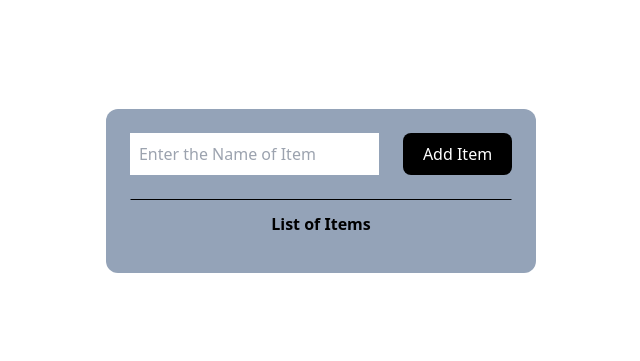
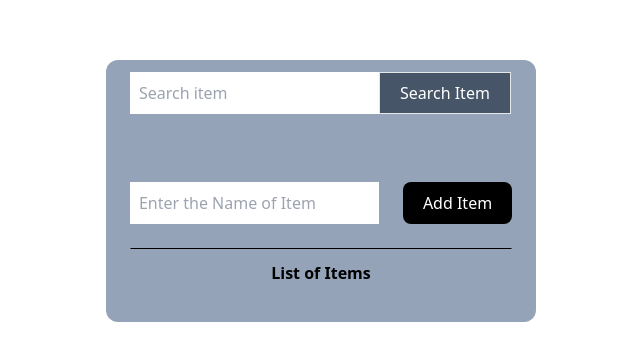
Before and after one commit to MMathew4788/ToDoList, a React (Create React App) app: page / in a window 1280 px wide. Shown: the part 209-570 px from the top of the page, without its empty margins (319-959 px from the left). Built offline with nearby package versions, Linux system fonts and the light colour scheme.

Commit message:
Updated Search Bar

```diff
--- /dev/null
+++ b/src/Component/SearchBar.js
@@ -0,0 +1,39 @@
+import React from "react";
+import { useState } from "react";
+
+
+function SearchBar (props){
+
+    const [value, setValue] =useState('')
+    const addHandler=(e)=>{
+        setValue(e.target.value);
+    }
+    const onSearch=(searchItem)=>{
+        setValue(searchItem);
+    }
+
+    return (
+        <div>
+            <div className="serach-Container ">
+                <input className="ml-3 p-2 border border-transparent"
+                    type="text"
+                    value={value}
+                    onChange={addHandler}
+                    placeholder="Search item"/>
+                <button className="button-search"
+                onClick={()=>onSearch(value)}
+                >Search Item</button>
+            </div>
+           { <div className="ml-3 mr-4 p-2 cursor-pointer">
+                {props.searchList.filter(Item => {
+                    const searchItem = value.toLowerCase();
+                    const Name = Item.name.toLowerCase();
+                    return searchItem && Name.startsWith(searchItem) && Name !== searchItem;
+                })
+                .map((Item)=>{return <p onClick={()=>onSearch(Item.name)} key={Item.id}>{Item.name}</p>})}
+            </div>}
+
+        </div>
+    );
+}
+ export default SearchBar;
--- a/src/Component/ToDoList.js
+++ b/src/Component/ToDoList.js
@@ -1,6 +1,7 @@
 import React from "react";
 import { useState } from "react";
 import DelIcon from "./image/delete-icon.svg"
+import SearchBar from "./SearchBar";
 
 function ToDoList() {
 
@@ -61,6 +62,7 @@ function ToDoList() {
 
   return (
      <div className="card-container">
+          <SearchBar searchList={uniqueList}/>
           <div className="input-container">
           <input type="text" value={name} placeholder={"Enter the Name of Item"}
             onChange={handleChange}
--- a/src/index.css
+++ b/src/index.css
@@ -4,7 +4,9 @@
 
 
 .card-container {@apply flex flex-col bg-slate-400 m-auto p-3 rounded-xl;}
-.input-container {@apply flex flex-col md:flex-row pt-3 space-y-3 md:space-y-0;}
+.input-container {@apply flex flex-col md:flex-row pt-10 mt-3 space-y-3 md:space-y-0;}
+.search-container {@apply flex flex-row justify-between border;}
 .button{@apply bg-black text-white mx-3 px-5 py-2 rounded-lg hover:scale-105;}
+.button-search{@apply bg-slate-600 text-white mr-3 px-5 py-2 border hover:border-slate-600;}
 .label{@apply text-center font-bold mt-3 p-3 border border-x-transparent border-b-transparent border-t-black;}
 .ListItem{@apply flex flex-row justify-between bg-slate-500 font-semibold rounded-lg p-2;}
```
